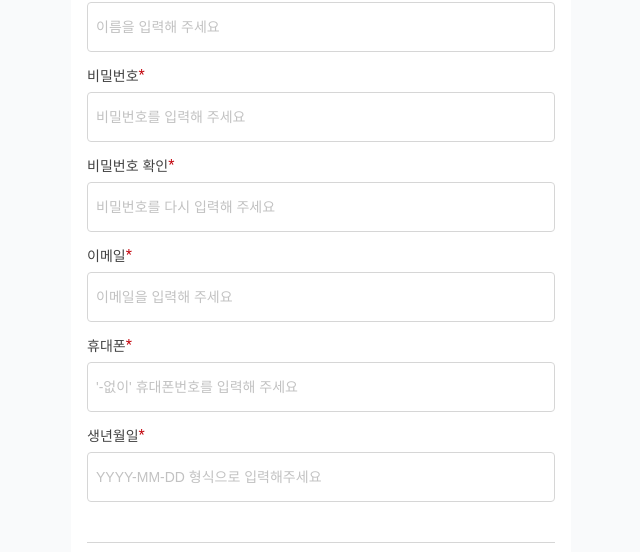
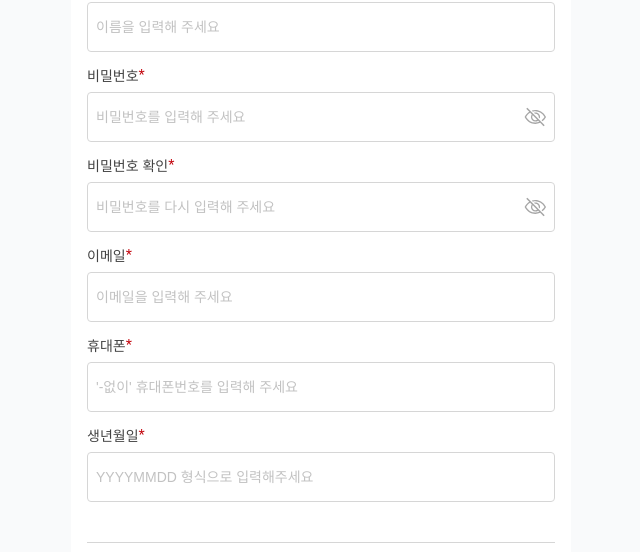
Before and after one commit to ydsic/mogupick, a Next.js app: page /auth/signup in a window 1280 px wide. Shown: the part 130-682 px from the top of the page, without its empty margins (319-959 px from the left). Built offline with nearby package versions, Linux system fonts and the light colour scheme; no server answers.

Commit message:
fix : 로그인, 회원가입 유효성추가, 디자인수정

```diff
--- a/src/app/(main)/auth/credential/page.tsx
+++ b/src/app/(main)/auth/credential/page.tsx
@@ -4,22 +4,58 @@ import Image from 'next/image';
 import HeaderCustom from '@/components/HeaderCustom';
 import LogoImg from '@/assets/icons/mogupick.png';
 import EyeHide from '@/assets/icons/common/eye-hide-20px.svg';
+import EyeShow from '@/assets/icons/common/eye-show-24px.svg';
 import Link from 'next/link';
 import { useState } from 'react';
 import { useAuthStore } from '@/store/useAuthStore';
 import { useRouter } from 'next/navigation';
+import { useForm, SubmitHandler } from 'react-hook-form';
+import { yupResolver } from '@hookform/resolvers/yup';
+import * as yup from 'yup';
+import toast from 'react-hot-toast';
+
+// ✅ yup validation schema
+const schema = yup.object().shape({
+  email: yup
+    .string()
+    .email('올바른 이메일 형식을 입력해주세요.')
+    .required('이메일을 입력해주세요.'),
+  password: yup
+    .string()
+    .required('비밀번호를 입력해 주세요')
+    .min(10, '비밀번호는 최소 10자 이상이어야 합니다')
+    .max(20, '비밀번호는 20자 이하로 입력해 주세요'),
+});
+
+type LoginForm = yup.InferType<typeof schema>;
 
 export default function Page() {
-  const [email, setEmail] = useState('');
-  const [password, setPassword] = useState('');
   const [showPw, setShowPw] = useState(false);
-  const { login, loading, error } = useAuthStore();
+  const { login, loading } = useAuthStore();
   const router = useRouter();
 
-  const handleSubmit = async (e: React.FormEvent) => {
-    e.preventDefault();
-    await login(email, password);
-    if (useAuthStore.getState().isLoggedIn) router.push('/');
+  const {
+    register,
+    handleSubmit,
+    formState: { errors },
+  } = useForm<LoginForm>({
+    resolver: yupResolver(schema),
+    mode: 'onSubmit',
+  });
+
+  const onSubmit: SubmitHandler<LoginForm> = async (data) => {
+    await login(data.email, data.password);
+
+    const { isLoggedIn, error } = useAuthStore.getState();
+
+    if (error) {
+      toast.error(error);
+      return;
+    }
+
+    if (isLoggedIn) {
+      router.push('/');
+    }
   };
 
   return (
@@ -33,7 +69,9 @@ export default function Page() {
             나의 새로운 일상!
           </h2>
         </div>
-        <form className="flex flex-col gap-6" onSubmit={handleSubmit}>
+
+        <form className="flex flex-col gap-6" onSubmit={handleSubmit(onSubmit)}>
+          {/* 이메일 */}
           <div className="flex flex-col gap-1">
             <label htmlFor="email" className="text-[14px] text-[#434343]">
               이메일
@@ -43,23 +81,23 @@ export default function Page() {
               type="email"
               placeholder="이메일 입력"
               className="rounded-[4px] border border-[#d6d6d6] px-2 py-3.5 text-sm text-[#434343] placeholder-[#d6d6d6] focus:border-[var(--color-secondary)] focus:ring-1 focus:ring-[var(--color-secondary)] focus:outline-none"
-              value={email}
-              onChange={(e) => setEmail(e.target.value)}
-              required
+              {...register('email')}
             />
+            {errors.email && <p className="text-sm text-red-500">{errors.email.message}</p>}
           </div>
-          <div className="relative flex flex-col gap-1">
+
+          {/* 비밀번호 */}
+          <div className="flex flex-col gap-1">
             <label htmlFor="password" className="text-[14px] text-[#434343]">
               비밀번호
             </label>
+            <div className="relative">
               <input
                 id="password"
                 type={showPw ? 'text' : 'password'}
                 placeholder="비밀번호(영문, 숫자, 특수문자 8~20자)"
-              className="rounded-[4px] border border-[#d6d6d6] px-2 py-3.5 pr-10 text-sm text-[#434343] placeholder-[#d6d6d6] focus:border-[var(--color-secondary)] focus:ring-1 focus:ring-[var(--color-secondary)] focus:outline-none"
-              value={password}
-              onChange={(e) => setPassword(e.target.value)}
-              required
+                className="w-full rounded-[4px] border border-[#d6d6d6] px-2 py-3.5 pr-10 text-sm text-[#434343] placeholder-[#d6d6d6] focus:border-[var(--color-secondary)] focus:ring-1 focus:ring-[var(--color-secondary)] focus:outline-none"
+                {...register('password')}
               />
               <button
                 type="button"
@@ -67,10 +105,13 @@ export default function Page() {
                 onClick={() => setShowPw((p) => !p)}
                 aria-label={showPw ? '비밀번호 숨기기' : '비밀번호 보기'}
               >
-              <EyeHide className={showPw ? 'opacity-40' : ''} />
+                {showPw ? <EyeShow /> : <EyeHide />}
               </button>
             </div>
-          {error && <p className="text-sm text-red-500">{error}</p>}
+            {errors.password && <p className="text-sm text-red-500">{errors.password.message}</p>}
+          </div>
+
+          {/* 로그인 버튼 */}
           <button
             type="submit"
             disabled={loading}
@@ -79,6 +120,7 @@ export default function Page() {
             {loading ? '로그인 중...' : '로그인'}
           </button>
         </form>
+
         <div className="mt-8 flex items-center justify-center space-x-3 text-sm text-[#434343]">
           <Link href={'/auth/signup'} className="text-[var(--color-secondary)]">
             회원가입
--- a/src/app/(main)/auth/signup/_component/SignupPage.tsx
+++ b/src/app/(main)/auth/signup/_component/SignupPage.tsx
@@ -8,24 +8,35 @@ import TermsAgreement from './TermsAgreement';
 import { getApiBaseUrl } from '@/lib/config';
 import { useRouter } from 'next/navigation';
 import toast, { Toaster } from 'react-hot-toast';
+import EyeHide from '@/assets/icons/common/eye-hide-24px.svg';
+import EyeShow from '@/assets/icons/common/eye-show-24px.svg';
+import { useState } from 'react';
 
 const schema = yup
   .object({
-    password: yup.string().required('비밀번호를 입력해 주세요').min(6),
+    password: yup
+      .string()
+      .required('비밀번호를 입력해 주세요')
+      .min(10, '비밀번호는 최소 10자 이상이어야 합니다')
+      .max(20, '비밀번호는 20자 이하로 입력해 주세요'),
     passwordCheck: yup
       .string()
       .oneOf([yup.ref('password')], '비밀번호가 일치하지 않습니다')
       .required('비밀번호 확인이 필요합니다'),
-    name: yup.string().required('이름을 입력해 주세요'),
+    name: yup
+      .string()
+      .required('이름을 입력해 주세요')
+      .max(10, '이름은 10자 이하로 입력해 주세요')
+      .matches(/^[가-힣a-zA-Z]+$/, '올바른 이름을 입력해 주세요.'),
     email: yup.string().email('올바른 이메일이 아닙니다').required(),
     phone: yup
       .string()
-      .matches(/^\d{10,11}$/, '숫자만 입력')
-      .required(),
+      .required('휴대폰 번호를 입력해 주세요')
+      .matches(/^\d{11}$/, '휴대폰 번호는 숫자 11자리여야 합니다'),
     birthDate: yup
       .string()
       .required('생년월일을 입력해 주세요')
-      .matches(/^\d{4}-\d{2}-\d{2}$/, 'YYYY-MM-DD 형식이어야 합니다'),
+      .matches(/^\d{8}$/, '생년월일은 YYYYMMDD 8자리 숫자여야 합니다'),
   })
   .required();
 
@@ -33,6 +44,8 @@ type FormValues = yup.InferType<typeof schema>;
 
 export default function Page() {
   const router = useRouter();
+  const [showPw, setShowPw] = useState(false);
+  const [showPwCheck, setShowPwCheck] = useState(false);
   const {
     register,
     handleSubmit,
@@ -40,13 +53,14 @@ export default function Page() {
     setFocus,
   } = useForm<FormValues>({
     resolver: yupResolver(schema),
-    mode: 'onSubmit',
+    mode: 'all',
+    reValidateMode: 'onChange',
   });
 
   const onValid: SubmitHandler<FormValues> = async (data) => {
     try {
-      // 항상 YYYY-MM-DD 형식으로 변환
-      let formattedBirthDate = data.birthDate.replace(/^(\d{4})(\d{2})(\d{2})$/, '$1-$2-$3');
+      // YYYY-MM-DD 형식으로 변환
+      const formattedBirthDate = data.birthDate.replace(/^(\d{4})(\d{2})(\d{2})$/, '$1-$2-$3');
 
       const { passwordCheck, ...payloadData } = data;
       const payload = {
@@ -79,7 +93,6 @@ export default function Page() {
   };
 
   const onInvalid = (errors: any) => {
-    // 첫 번째 오류 필드에 자동 포커스
     const firstErrorField = Object.keys(errors)[0] as keyof FormValues;
     setFocus(firstErrorField);
   };
@@ -92,7 +105,7 @@ export default function Page() {
         <h2 className="mb-5 text-xl font-bold text-[#434343]">회원가입</h2>
         <form onSubmit={handleSubmit(onValid, onInvalid)}>
           <div className="flex flex-col gap-3 border-b border-[#d6d6d6] pb-10">
-            {/* name */}
+            {/* 이름 */}
             <div className="flex flex-col gap-1">
               <label htmlFor="name" className="text-[14px] font-medium text-[#434343]">
                 이름<span className="text-base text-red-700">*</span>
@@ -100,6 +113,7 @@ export default function Page() {
               <input
                 id="name"
                 type="text"
+                maxLength={10}
                 placeholder="이름을 입력해 주세요"
                 {...register('name')}
                 className="rounded-[4px] border border-[#d6d6d6] px-2 py-3.5 text-sm text-[#434343] placeholder-[#c2c2c2] focus:border-[var(--color-secondary)] focus:ring-1 focus:ring-[var(--color-secondary)] focus:outline-none"
@@ -107,39 +121,61 @@ export default function Page() {
               {errors.name && <p className="text-xs text-red-600">{errors.name.message}</p>}
             </div>
 
-            {/* password */}
+            {/* 비밀번호 */}
             <div className="flex flex-col gap-1">
               <label htmlFor="password" className="text-[14px] font-medium text-[#434343]">
                 비밀번호<span className="text-base text-red-700">*</span>
               </label>
+              <div className="relative">
                 <input
                   id="password"
-                type="password"
+                  type={showPw ? 'text' : 'password'}
+                  maxLength={20}
                   placeholder="비밀번호를 입력해 주세요"
                   {...register('password')}
-                className="rounded-[4px] border border-[#d6d6d6] px-2 py-3.5 text-sm text-[#434343] placeholder-[#c2c2c2] focus:border-[var(--color-secondary)] focus:ring-1 focus:ring-[var(--color-secondary)] focus:outline-none"
+                  className="w-full rounded-[4px] border border-[#d6d6d6] px-2 py-3.5 text-sm text-[#434343] placeholder-[#c2c2c2] focus:border-[var(--color-secondary)] focus:ring-1 focus:ring-[var(--color-secondary)] focus:outline-none"
                 />
+                <button
+                  type="button"
+                  className="absolute top-1/2 right-2 -translate-y-1/2"
+                  onClick={() => setShowPw((p) => !p)}
+                  aria-label={showPw ? '비밀번호 숨기기' : '비밀번호 보기'}
+                >
+                  {showPw ? <EyeShow /> : <EyeHide />}
+                </button>
+              </div>
               {errors.password && <p className="text-xs text-red-600">{errors.password.message}</p>}
             </div>
 
-            {/* passwordCheck */}
+            {/* 비밀번호 확인 */}
             <div className="flex flex-col gap-1">
               <label htmlFor="passwordCheck" className="text-[14px] font-medium text-[#434343]">
                 비밀번호 확인<span className="text-base text-red-700">*</span>
               </label>
+              <div className="relative">
                 <input
                   id="passwordCheck"
-                type="password"
+                  type={showPwCheck ? 'text' : 'password'}
+                  maxLength={20}
                   placeholder="비밀번호를 다시 입력해 주세요"
                   {...register('passwordCheck')}
-                className="rounded-[4px] border border-[#d6d6d6] px-2 py-3.5 text-sm text-[#434343] placeholder-[#c2c2c2] focus:border-[var(--color-secondary)] focus:ring-1 focus:ring-[var(--color-secondary)] focus:outline-none"
+                  className="w-full rounded-[4px] border border-[#d6d6d6] px-2 py-3.5 text-sm text-[#434343] placeholder-[#c2c2c2] focus:border-[var(--color-secondary)] focus:ring-1 focus:ring-[var(--color-secondary)] focus:outline-none"
                 />
+                <button
+                  type="button"
+                  className="absolute top-1/2 right-2 -translate-y-1/2"
+                  onClick={() => setShowPwCheck((p) => !p)}
+                  aria-label={showPw ? '비밀번호 숨기기' : '비밀번호 보기'}
+                >
+                  {showPwCheck ? <EyeShow /> : <EyeHide />}
+                </button>
+              </div>
               {errors.passwordCheck && (
                 <p className="text-xs text-red-600">{errors.passwordCheck.message}</p>
               )}
             </div>
 
-            {/* email */}
+            {/* 이메일 */}
             <div className="flex flex-col gap-1">
               <label htmlFor="email" className="text-[14px] font-medium text-[#434343]">
                 이메일<span className="text-base text-red-700">*</span>
@@ -154,14 +190,16 @@ export default function Page() {
               {errors.email && <p className="text-xs text-red-600">{errors.email.message}</p>}
             </div>
 
-            {/* phone */}
+            {/* 휴대폰 */}
             <div className="flex flex-col gap-1">
               <label htmlFor="phone" className="text-[14px] font-medium text-[#434343]">
                 휴대폰<span className="text-base text-red-700">*</span>
               </label>
               <input
                 id="phone"
-                type="text"
+                type="tel"
+                inputMode="numeric"
+                maxLength={11}
                 placeholder="'-없이' 휴대폰번호를 입력해 주세요"
                 {...register('phone')}
                 className="rounded-[4px] border border-[#d6d6d6] px-2 py-3.5 text-sm text-[#434343] placeholder-[#c2c2c2] focus:border-[var(--color-secondary)] focus:ring-1 focus:ring-[var(--color-secondary)] focus:outline-none"
@@ -169,7 +207,7 @@ export default function Page() {
               {errors.phone && <p className="text-xs text-red-600">{errors.phone.message}</p>}
             </div>
 
-            {/* birthDate */}
+            {/* 생년월일 */}
             <div className="flex flex-col gap-1">
               <label htmlFor="birthDate" className="text-[14px] font-medium text-[#434343]">
                 생년월일<span className="text-base text-red-700">*</span>
@@ -177,7 +215,9 @@ export default function Page() {
               <input
                 id="birthDate"
                 type="text"
-                placeholder="YYYY-MM-DD 형식으로 입력해주세요"
+                inputMode="numeric"
+                maxLength={8}
+                placeholder="YYYYMMDD 형식으로 입력해주세요"
                 {...register('birthDate')}
                 className="rounded-[4px] border border-[#d6d6d6] px-2 py-3.5 text-sm text-[#434343] placeholder-[#c2c2c2] focus:border-[var(--color-secondary)] focus:ring-1 focus:ring-[var(--color-secondary)] focus:outline-none"
               />
```
Also changed, not shown: src/assets/icons/common/eye-hide-24px.svg (added), src/assets/icons/common/eye-show-24px.svg (added). Lines whose indentation alone changed are shown as unchanged.
